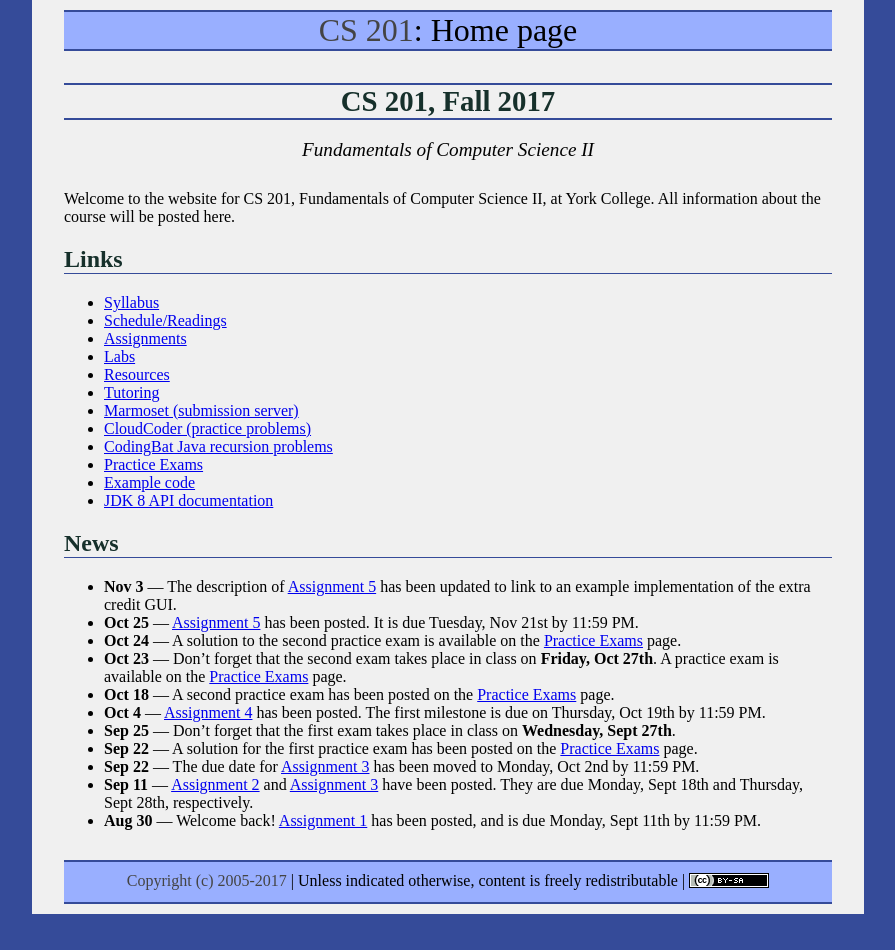
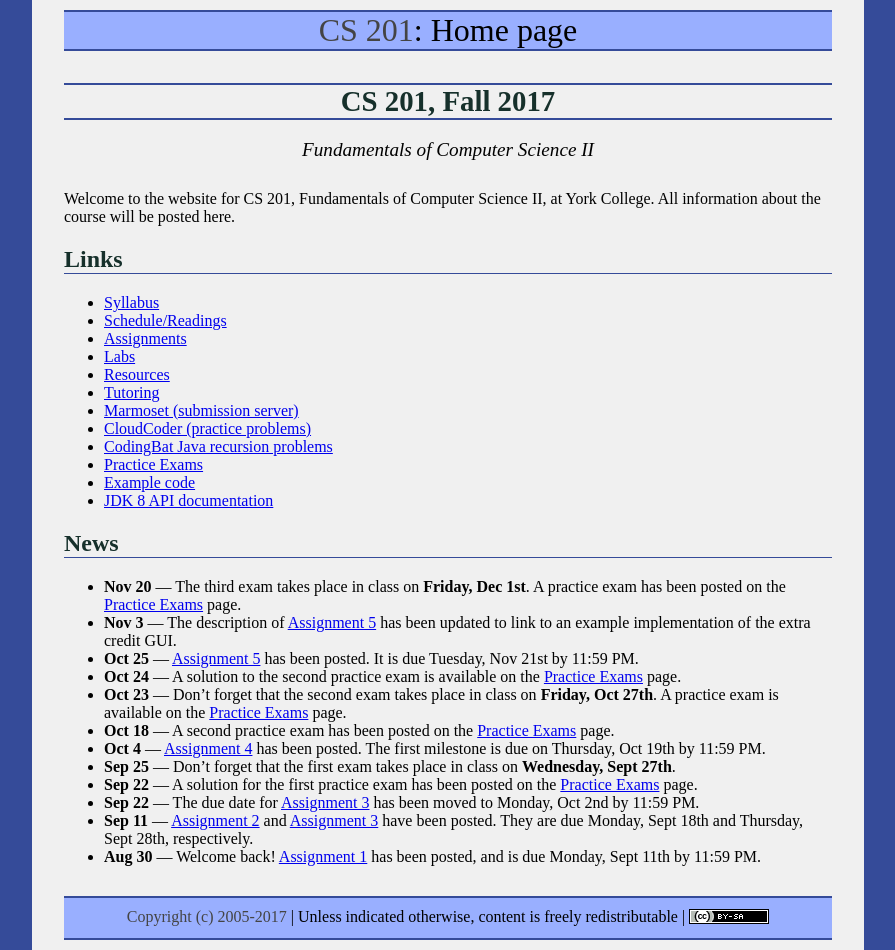
Before and after one commit to ycpcs/cs201-fall2017, a Jekyll site: the page built from index.md, in a window 1280 px wide. Shown: the whole page, without its empty margins (192-1087 px from the left). Built offline with Jekyll 4.4.1, drawn with Linux system fonts in a browser that asks for light colours; before the commit the page ends 914 px from its top, so only the background shows below that.

Commit message:
psot third practice exam

```diff
--- a/index.md
+++ b/index.md
@@ -26,6 +26,7 @@ Welcome to the website for CS 201, Fundamentals of Computer Science II, at York
 
 ## News
 
+* **Nov 20** &mdash; The third exam takes place in class on **Friday, Dec 1st**.  A practice exam has been posted on the [Practice Exams](practice/index.html) page.
 * **Nov 3** &mdash; The description of [Assignment 5](assign/assign05.html) has been updated to link to an example implementation of the extra credit GUI.
 * **Oct 25** &mdash; [Assignment 5](assign/assign05.html) has been posted.  It is due Tuesday, Nov 21st by 11:59 PM.
 * **Oct 24** &mdash; A solution to the second practice exam is available on the [Practice Exams](practice/index.html) page.
```
Also changed, not shown: practice/index.md (+2 -0 lines), 2 other files.
